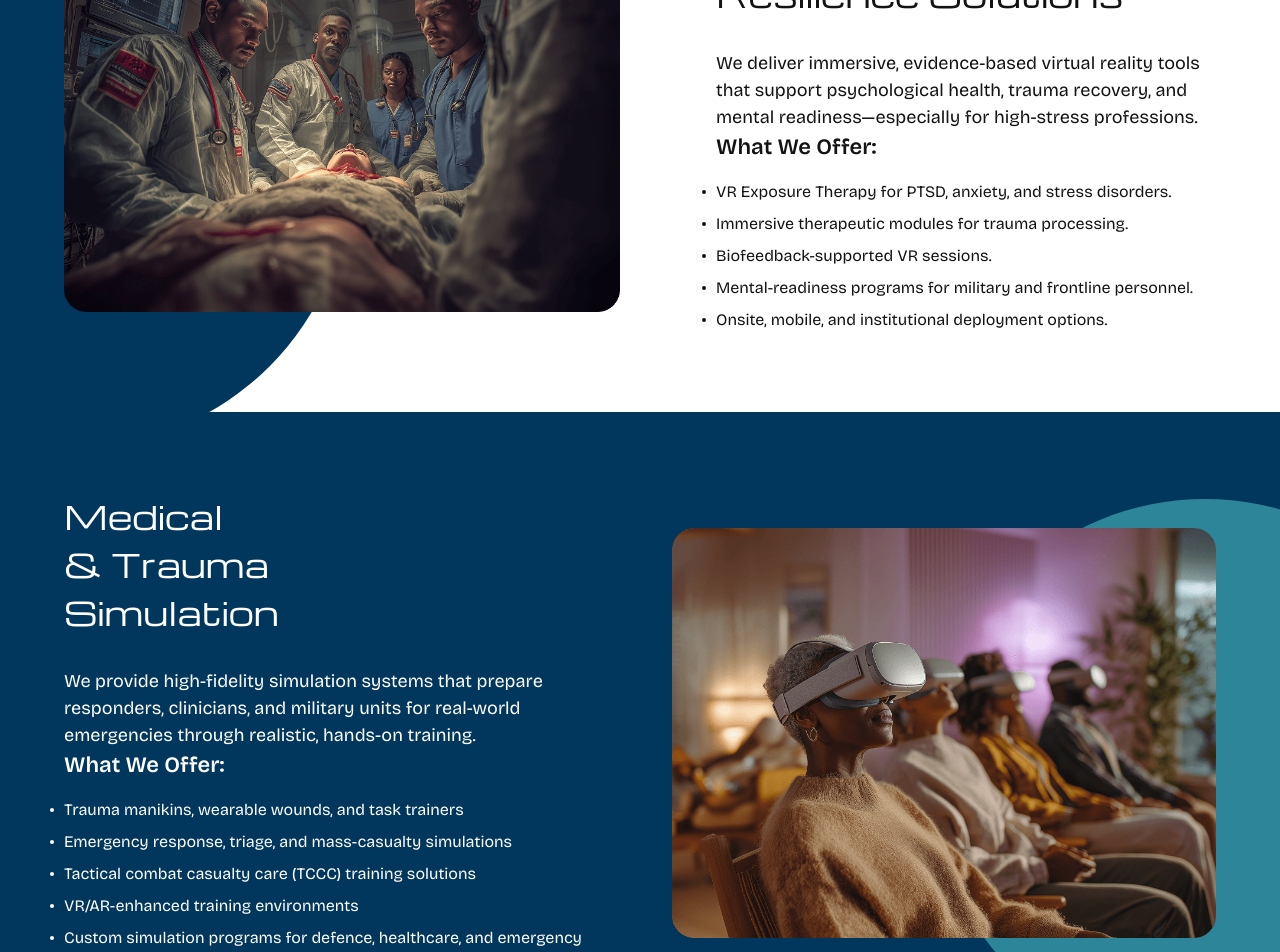
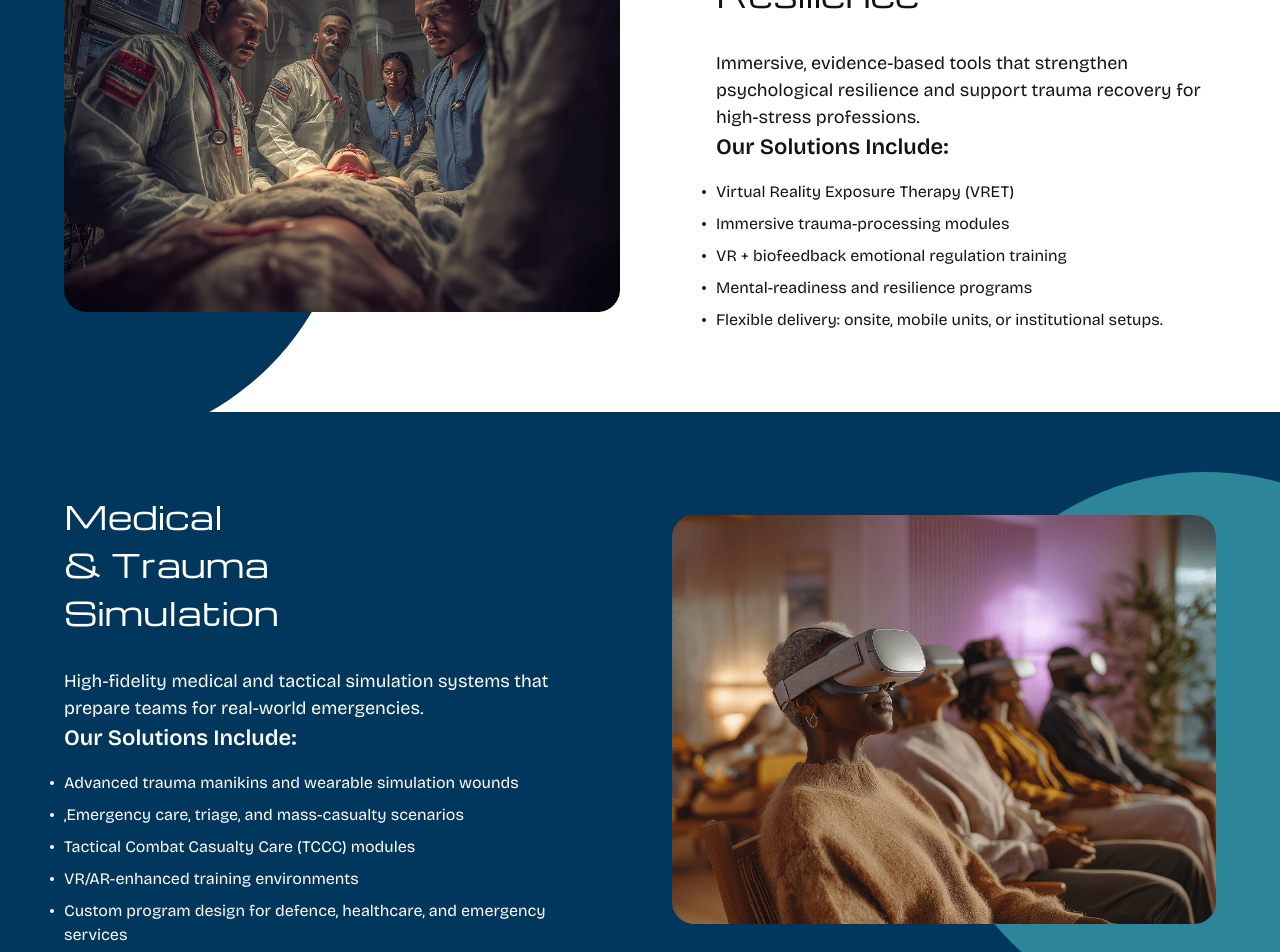
Before and after one commit to OluwaTosin-Agbedun/therasim-main, a Next.js app: page /solutions in a window 1280 px wide. Shown: the part 980-1932 px from the top of the page. Built offline with nearby package versions, Linux system fonts and the light colour scheme; what react-simple-toasts would draw is missing.

Commit message:
Jerry.. changes on the solutions page

```diff
--- a/components/pages/solutions/components/simulation/index.tsx
+++ b/components/pages/solutions/components/simulation/index.tsx
@@ -41,7 +41,7 @@ const Simulation = () => {
             Trauma Care
             <br /> & Mental
             <br />
-            Resilience Solutions
+            Resilience
           </MotionTypography>
           <div className="space-y-5 md:space-y-8">
             <MotionTypography
@@ -56,10 +56,10 @@ const Simulation = () => {
               variant="body-medium"
             >
 
-              We deliver immersive, evidence-based virtual reality tools
-              that support psychological health, trauma recovery, and
-              mental readiness—especially for
-               high-stress professions.
+              Immersive, evidence-based tools that strengthen psychological
+               resilience and support trauma recovery
+               for high-stress professions.
+
           </MotionTypography>
           </div>
           <div className="space-y-8">
--- a/components/pages/solutions/components/therapy/index.tsx
+++ b/components/pages/solutions/components/therapy/index.tsx
@@ -45,9 +45,9 @@ const Therapy = () => {
               variant="body-medium"
             >
 
-              We provide high-fidelity simulation systems that prepare responders,
-               clinicians, and military units for real-world emergencies
-               through realistic, hands-on training.
+              High-fidelity medical and tactical simulation systems
+              that prepare teams for real-world emergencies.
+
           </MotionTypography>
           </div>
           <div className="space-y-5 md:space-y-8">
--- a/components/pages/solutions/data/simulation.ts
+++ b/components/pages/solutions/data/simulation.ts
@@ -2,13 +2,13 @@ import { ListContentProps } from "../components/therapy/listContent";
 
 export const simulationData: ListContentProps[] = [
   {
-    header: "What We Offer:",
+    header: "Our Solutions Include:",
     list: [
-      "Trauma manikins, wearable wounds, and task trainers",
-      "Emergency response, triage, and mass-casualty simulations",
-      "Tactical combat casualty care (TCCC) training solutions",
+      "Advanced trauma manikins and wearable simulation wounds",
+      ",Emergency care, triage, and mass-casualty scenarios",
+      "Tactical Combat Casualty Care (TCCC) modules",
       "VR/AR-enhanced training environments",
-      "Custom simulation programs for defence, healthcare, and emergency agencies",
+      "Custom program design for defence, healthcare, and emergency services",
     ],
   },
 ];
--- a/components/pages/solutions/data/therapy.ts
+++ b/components/pages/solutions/data/therapy.ts
@@ -2,13 +2,13 @@ import { ListContentProps } from "../components/therapy/listContent";
 
 export const therapyData: ListContentProps[] = [
   {
-    header: "What We Offer:",
+    header: "Our Solutions Include:",
     list: [
-      "VR Exposure Therapy for PTSD, anxiety, and stress disorders.",
-      "Immersive therapeutic modules for trauma processing.",
-      "Biofeedback-supported VR sessions.",
-      "Mental-readiness programs for military and frontline personnel.",
-      "Onsite, mobile, and institutional deployment options.",
+      "Virtual Reality Exposure Therapy (VRET)",
+      "Immersive trauma-processing modules",
+      "VR + biofeedback emotional regulation training",
+      "Mental-readiness and resilience programs",
+      "Flexible delivery: onsite, mobile units, or institutional setups.",
     ],
   },
 ];
```
